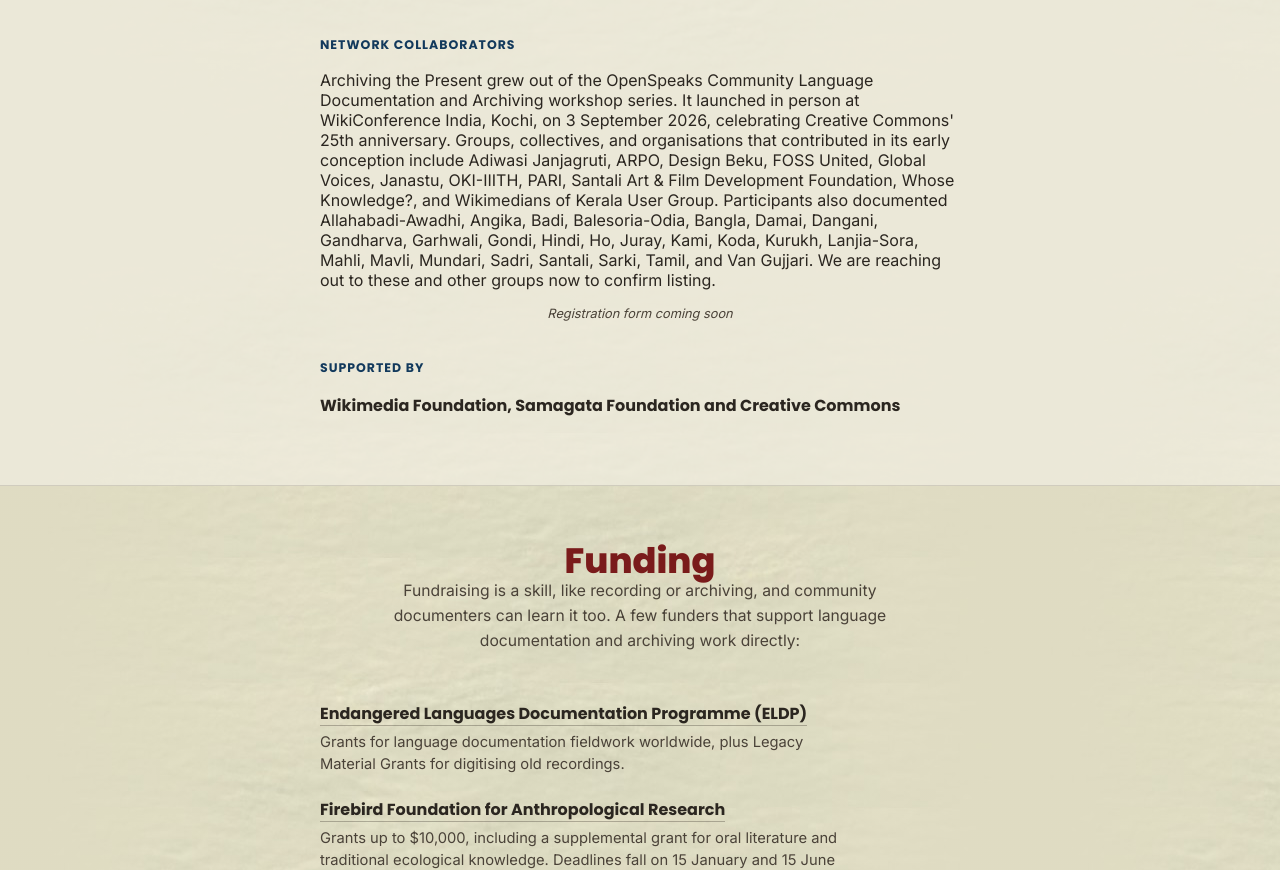
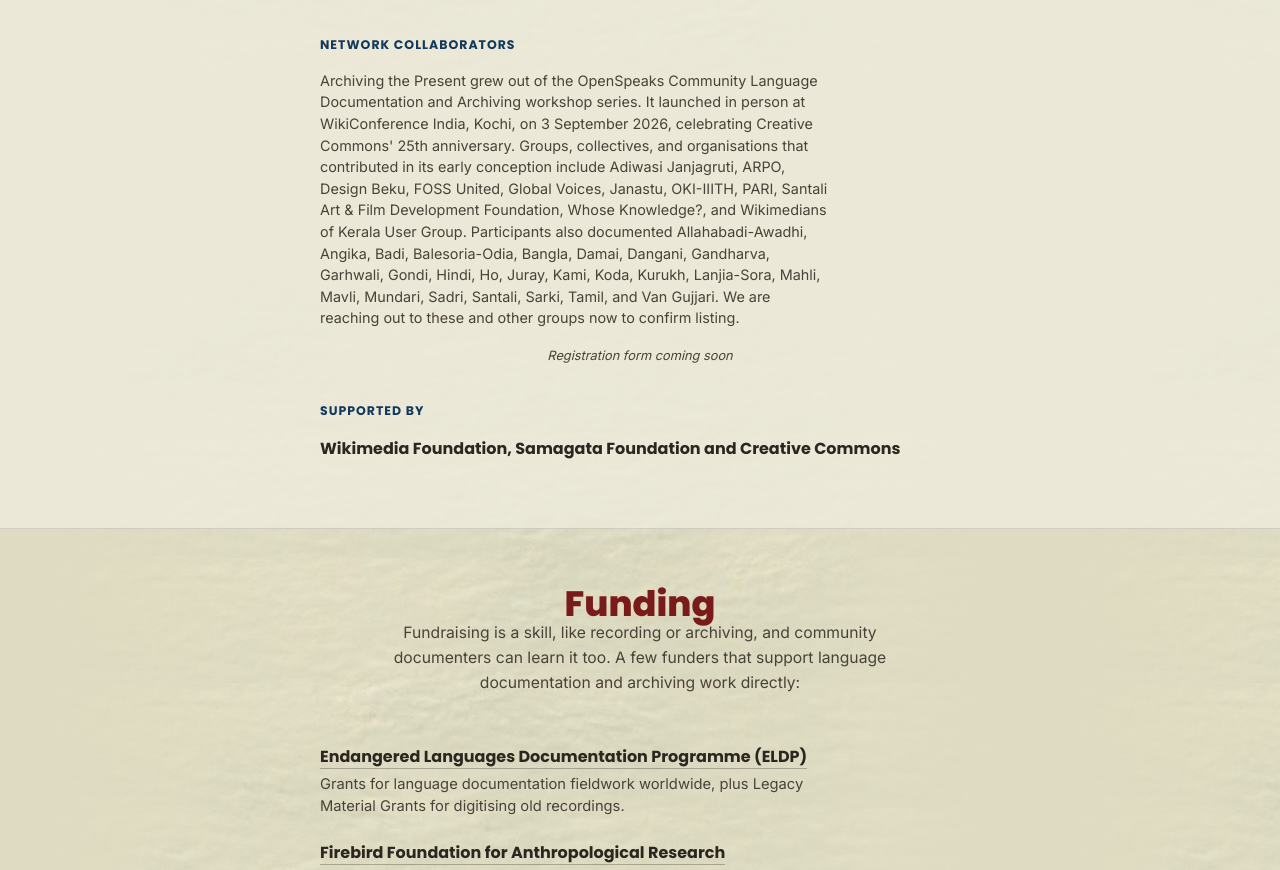
Before and after one commit to OpenSpeaks/archivingthepresent, a plain HTML site: page docs/index.html in a window 1280 px wide. Shown: the part 3913-4783 px from the top of the page. Drawn offline with Linux system fonts and the light colour scheme.

Commit message:
Fix Network Collaborators intro paragraph to match site body typography

```diff
--- a/docs/index.html
+++ b/docs/index.html
@@ -385,6 +385,14 @@
     max-width: 56ch;
   }
 
+  .org-intro{
+    font-size: 0.9rem;
+    line-height: 1.5;
+    color: var(--ink-dark-soft);
+    max-width: 56ch;
+    margin: 0 0 1.2rem;
+  }
+
   /* ---- funding section ---- */
 
   .funders{
@@ -639,7 +647,7 @@
 
       <div class="org-group">
         <h3 class="group-label">Network Collaborators</h3>
-        <p>Archiving the Present grew out of the OpenSpeaks Community Language Documentation and Archiving workshop series. It launched in person at WikiConference India, Kochi, on 3 September 2026, celebrating Creative Commons' 25th anniversary. Groups, collectives, and organisations that contributed in its early conception include Adiwasi Janjagruti, ARPO, Design Beku, FOSS United, Global Voices, Janastu, OKI-IIITH, PARI, Santali Art &amp; Film Development Foundation, Whose Knowledge?, and Wikimedians of Kerala User Group. Participants also documented Allahabadi-Awadhi, Angika, Badi, Balesoria-Odia, Bangla, Damai, Dangani, Gandharva, Garhwali, Gondi, Hindi, Ho, Juray, Kami, Koda, Kurukh, Lanjia-Sora, Mahli, Mavli, Mundari, Sadri, Santali, Sarki, Tamil, and Van Gujjari. We are reaching out to these and other groups now to confirm listing.</p>
+        <p class="org-intro">Archiving the Present grew out of the OpenSpeaks Community Language Documentation and Archiving workshop series. It launched in person at WikiConference India, Kochi, on 3 September 2026, celebrating Creative Commons' 25th anniversary. Groups, collectives, and organisations that contributed in its early conception include Adiwasi Janjagruti, ARPO, Design Beku, FOSS United, Global Voices, Janastu, OKI-IIITH, PARI, Santali Art &amp; Film Development Foundation, Whose Knowledge?, and Wikimedians of Kerala User Group. Participants also documented Allahabadi-Awadhi, Angika, Badi, Balesoria-Odia, Bangla, Damai, Dangani, Gandharva, Garhwali, Gondi, Hindi, Ho, Juray, Kami, Koda, Kurukh, Lanjia-Sora, Mahli, Mavli, Mundari, Sadri, Santali, Sarki, Tamil, and Van Gujjari. We are reaching out to these and other groups now to confirm listing.</p>
         <p class="source-note">Registration form coming soon</p>
       </div>
 
```
